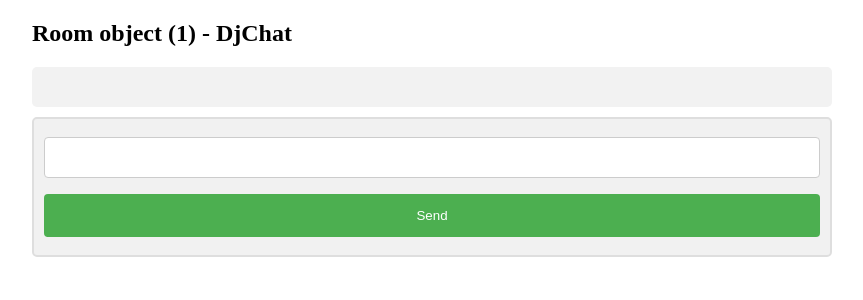
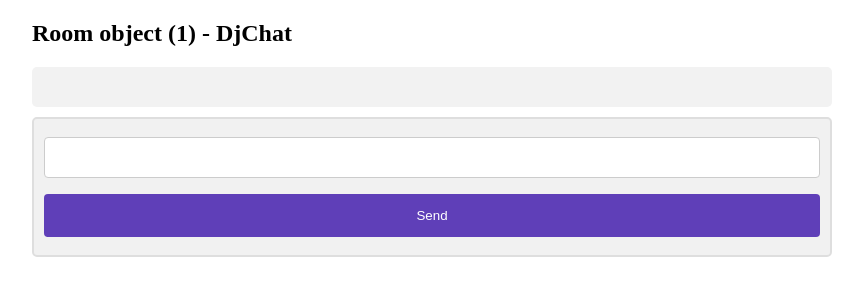
Before and after one commit to DiljotV2/Kioskmcd, a Django app: template templates/room.html in a window 1280 px wide. Shown: the top 300 px of the page, without its empty margins (208-1071 px from the left). Run offline with Django 3.2, Linux system fonts and the light colour scheme; the template is opened without the code that fills it: values that come from a table or form of the project are taken from there, others are empty; data comes from the database, SQL or seed files in the repository; some libraries are stand-ins or nearby versions.

Commit message:
Send button color changed from green to violet blue

```diff
--- a/templates/room.html
+++ b/templates/room.html
@@ -108,7 +108,7 @@
 
         input[type='submit'] {
           width: 100%;
-          background-color: #4caf50;
+          background-color: #5f3fb8;
           color: white;
           padding: 14px 20px;
           margin: 8px 0;
@@ -118,7 +118,7 @@
         }
 
         input[type='submit']:hover {
-          background-color: #45a049;
+          background-color: #5f3fb8;
         }
 
         div {
```
